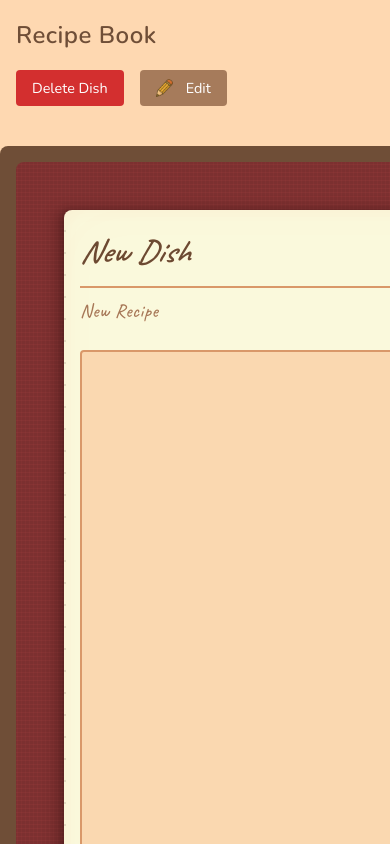
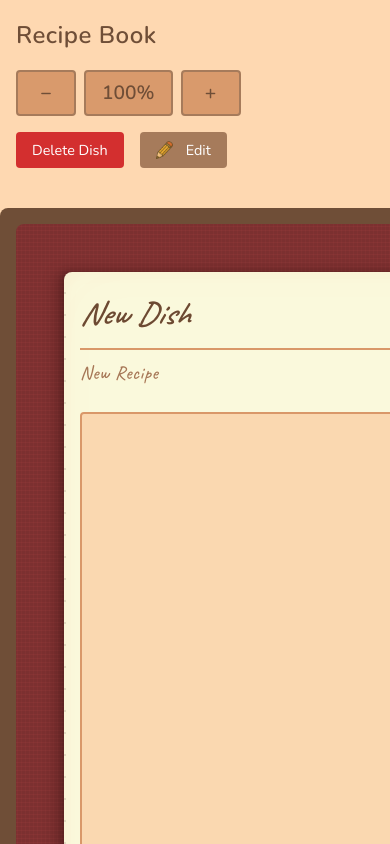
Before and after one commit to jocelynz4890/panko-frontend, a Vue app: page /recipe/1 in a window 390 px wide. Built offline with nearby package versions, Linux system fonts and the light colour scheme; no server answers; sample sign-in values are in the browser's storage.

Commit message:
mobile view zoomable

```diff
--- a/src/stores/calendar.js
+++ b/src/stores/calendar.js
@@ -119,7 +119,11 @@ export const useCalendarStore = defineStore('calendar', () => {
         if (update.type === 'delete') {
           deletesSet.add(update.scheduledRecipe)
           // Remove any moves for this scheduled recipe
-          movesByScheduledId.delete(update.scheduledRecipe)
+          // This ensures that if an item is moved then deleted, the move is canceled
+          if (movesByScheduledId.has(update.scheduledRecipe)) {
+            console.log('Canceling move for scheduled recipe that is being deleted:', update.scheduledRecipe)
+            movesByScheduledId.delete(update.scheduledRecipe)
+          }
         }
       }
 
--- a/src/views/CalendarView.vue
+++ b/src/views/CalendarView.vue
@@ -1,6 +1,13 @@
 <template>
   <div class="calendar-container">
     <h1 class="page-title">Cooking Calendar</h1>
+
+    <!-- Zoom Controls (mobile only) -->
+    <div class="zoom-controls">
+      <button @click="zoomOut" class="zoom-btn" title="Zoom Out">−</button>
+      <button @click="resetZoom" class="zoom-btn" title="Reset Zoom">{{ Math.round(zoom * 100) }}%</button>
+      <button @click="zoomIn" class="zoom-btn" title="Zoom In">+</button>
+    </div>
 
     <div v-if="loading" class="loading">Loading...</div>
     <div v-if="error" class="error">{{ error }}</div>
@@ -11,7 +18,7 @@
       @touchstart="handleTouchStart"
       @touchmove="handleTouchMove"
       @touchend="handleTouchEnd"
-      :style="{ transform: `translate(${panX}px, ${panY}px)` }"
+      :style="{ transform: `translate(${panX}px, ${panY}px) scale(${zoom})` }"
     >
       <div class="calendar-section">
         <div class="calendar-controls">
@@ -171,6 +178,10 @@ const startX = ref(0)
 const startY = ref(0)
 const initialPanX = ref(0)
 const initialPanY = ref(0)
+const zoom = ref(1)
+const initialZoom = ref(1)
+const initialDistance = ref(0)
+const isZooming = ref(false)
 
 const currentMonthYear = computed(() => {
   return currentDate.value.toLocaleDateString('en-US', { month: 'long', year: 'numeric' })
@@ -744,10 +755,13 @@ function confirmRemoveScheduled() {
     calendarStore.pendingUpdates.splice(pendingAddIndex, 1)
   } else if (pendingMoveIndex !== -1) {
     // Cancel the move and add delete instead
+    // IMPORTANT: Use the original scheduledRecipe ID from the move, not the current one
+    const moveUpdate = calendarStore.pendingUpdates[pendingMoveIndex]
     calendarStore.pendingUpdates.splice(pendingMoveIndex, 1)
+    // Use the oldScheduledRecipe from the move to ensure we delete the correct item
     calendarStore.addPendingUpdate({
       type: 'delete',
-      scheduledRecipe: scheduledRecipeId
+      scheduledRecipe: moveUpdate.oldScheduledRecipe
     })
   } else {
     // Add to pending deletes
@@ -849,9 +863,55 @@ onBeforeUnmount(() => {
   calendarStore.clearPendingUpdates()
 })
 
-// Touch panning handlers for mobile
+// Touch panning and zoom handlers for mobile
 function handleTouchStart(e) {
   if (e.touches.length === 1) {
+    isPanning.value = true
+    isZooming.value = false
+    startX.value = e.touches[0].clientX
+    startY.value = e.touches[0].clientY
+    initialPanX.value = panX.value
+    initialPanY.value = panY.value
+  } else if (e.touches.length === 2) {
+    isPanning.value = false
+    isZooming.value = true
+    const touch1 = e.touches[0]
+    const touch2 = e.touches[1]
+    initialDistance.value = Math.hypot(
+      touch2.clientX - touch1.clientX,
+      touch2.clientY - touch1.clientY
+    )
+    initialZoom.value = zoom.value
+  }
+}
+
+function handleTouchMove(e) {
+  if (e.touches.length === 2 && isZooming.value) {
+    e.preventDefault()
+    const touch1 = e.touches[0]
+    const touch2 = e.touches[1]
+    const currentDistance = Math.hypot(
+      touch2.clientX - touch1.clientX,
+      touch2.clientY - touch1.clientY
+    )
+    const scale = currentDistance / initialDistance.value
+    zoom.value = Math.max(0.5, Math.min(2, initialZoom.value * scale))
+  } else if (isPanning.value && e.touches.length === 1) {
+    e.preventDefault()
+    const deltaX = e.touches[0].clientX - startX.value
+    const deltaY = e.touches[0].clientY - startY.value
+
+    panX.value = initialPanX.value + deltaX
+    panY.value = initialPanY.value + deltaY
+  }
+}
+
+function handleTouchEnd(e) {
+  if (e.touches.length === 0) {
+    isPanning.value = false
+    isZooming.value = false
+  } else if (e.touches.length === 1) {
+    isZooming.value = false
     isPanning.value = true
     startX.value = e.touches[0].clientX
     startY.value = e.touches[0].clientY
@@ -860,19 +920,18 @@ function handleTouchStart(e) {
   }
 }
 
-function handleTouchMove(e) {
-  if (!isPanning.value || e.touches.length !== 1) return
-
-  e.preventDefault()
-  const deltaX = e.touches[0].clientX - startX.value
-  const deltaY = e.touches[0].clientY - startY.value
-
-  panX.value = initialPanX.value + deltaX
-  panY.value = initialPanY.value + deltaY
+function zoomIn() {
+  zoom.value = Math.min(2, zoom.value + 0.25)
 }
 
-function handleTouchEnd(e) {
-  isPanning.value = false
+function zoomOut() {
+  zoom.value = Math.max(0.5, zoom.value - 0.25)
+}
+
+function resetZoom() {
+  zoom.value = 1
+  panX.value = 0
+  panY.value = 0
 }
 </script>
 
@@ -1244,6 +1303,39 @@ function handleTouchEnd(e) {
     border-bottom: 2px solid var(--color-dark-brown);
   }
 
+  .zoom-controls {
+    position: sticky;
+    top: 60px;
+    z-index: 10;
+    display: flex;
+    justify-content: center;
+    gap: 0.5rem;
+    padding: 0.5rem;
+    background-color: var(--color-cream);
+    border-bottom: 1px solid var(--color-light-brown);
+  }
+
+  .zoom-btn {
+    padding: 0.5rem 1rem;
+    background-color: var(--color-light-brown);
+    color: var(--color-dark-brown);
+    border: 2px solid var(--color-medium-brown);
+    border-radius: 4px;
+    font-size: 1.2rem;
+    font-weight: 600;
+    cursor: pointer;
+    min-width: 60px;
+    transition: background-color 0.2s;
+  }
+
+  .zoom-btn:hover {
+    background-color: var(--color-gold);
+  }
+
+  .zoom-btn:active {
+    transform: scale(0.95);
+  }
+
   .panable-container {
     position: relative;
     width: max-content;
@@ -1255,6 +1347,7 @@ function handleTouchEnd(e) {
     transition: transform 0.1s ease-out;
     flex: 1;
     overflow: visible;
+    transform-origin: top left;
   }
 
   .panable-container:active {
--- a/src/views/RecipeBookView.vue
+++ b/src/views/RecipeBookView.vue
@@ -7,6 +7,12 @@
       <!-- Book header with name - Outside the book -->
       <div class="book-header">
         <h1 class="book-name">{{ book.name }}</h1>
+        <!-- Zoom Controls (mobile only) -->
+        <div class="zoom-controls">
+          <button @click="zoomOut" class="zoom-btn" title="Zoom Out">−</button>
+          <button @click="resetZoom" class="zoom-btn" title="Reset Zoom">{{ Math.round(zoom * 100) }}%</button>
+          <button @click="zoomIn" class="zoom-btn" title="Zoom In">+</button>
+        </div>
         <div class="book-header-actions">
           <button @click="handleRenameClick" class="action-btn rename-btn" title="Rename book">
             <img src="/assets/pencil.png" alt="Rename" class="action-icon" />
@@ -29,7 +35,7 @@
         @touchstart="handleTouchStart"
         @touchmove="handleTouchMove"
         @touchend="handleTouchEnd"
-        :style="{ transform: `translate(${panX}px, ${panY}px)` }"
+        :style="{ transform: `translate(${panX}px, ${panY}px) scale(${zoom})` }"
       >
         <div class="notebook">
           <!-- Book pages -->
@@ -357,6 +363,10 @@ const startX = ref(0)
 const startY = ref(0)
 const initialPanX = ref(0)
 const initialPanY = ref(0)
+const zoom = ref(1)
+const initialZoom = ref(1)
+const initialDistance = ref(0)
+const isZooming = ref(false)
 
 // Check for view query parameter
 onMounted(() => {
@@ -790,9 +800,55 @@ watch(() => route.query.refresh, () => {
   loadBookData()
 })
 
-// Touch panning handlers for mobile
+// Touch panning and zoom handlers for mobile
 function handleTouchStart(e) {
   if (e.touches.length === 1) {
+    isPanning.value = true
+    isZooming.value = false
+    startX.value = e.touches[0].clientX
+    startY.value = e.touches[0].clientY
+    initialPanX.value = panX.value
+    initialPanY.value = panY.value
+  } else if (e.touches.length === 2) {
+    isPanning.value = false
+    isZooming.value = true
+    const touch1 = e.touches[0]
+    const touch2 = e.touches[1]
+    initialDistance.value = Math.hypot(
+      touch2.clientX - touch1.clientX,
+      touch2.clientY - touch1.clientY
+    )
+    initialZoom.value = zoom.value
+  }
+}
+
+function handleTouchMove(e) {
+  if (e.touches.length === 2 && isZooming.value) {
+    e.preventDefault()
+    const touch1 = e.touches[0]
+    const touch2 = e.touches[1]
+    const currentDistance = Math.hypot(
+      touch2.clientX - touch1.clientX,
+      touch2.clientY - touch1.clientY
+    )
+    const scale = currentDistance / initialDistance.value
+    zoom.value = Math.max(0.5, Math.min(2, initialZoom.value * scale))
+  } else if (isPanning.value && e.touches.length === 1) {
+    e.preventDefault()
+    const deltaX = e.touches[0].clientX - startX.value
+    const deltaY = e.touches[0].clientY - startY.value
+
+    panX.value = initialPanX.value + deltaX
+    panY.value = initialPanY.value + deltaY
+  }
+}
+
+function handleTouchEnd(e) {
+  if (e.touches.length === 0) {
+    isPanning.value = false
+    isZooming.value = false
+  } else if (e.touches.length === 1) {
+    isZooming.value = false
     isPanning.value = true
     startX.value = e.touches[0].clientX
     startY.value = e.touches[0].clientY
@@ -801,19 +857,18 @@ function handleTouchStart(e) {
   }
 }
 
-function handleTouchMove(e) {
-  if (!isPanning.value || e.touches.length !== 1) return
-
-  e.preventDefault()
-  const deltaX = e.touches[0].clientX - startX.value
-  const deltaY = e.touches[0].clientY - startY.value
-
-  panX.value = initialPanX.value + deltaX
-  panY.value = initialPanY.value + deltaY
-}
-
-function handleTouchEnd(e) {
-  isPanning.value = false
+function zoomIn() {
+  zoom.value = Math.min(2, zoom.value + 0.25)
+}
+
+function zoomOut() {
+  zoom.value = Math.max(0.5, zoom.value - 0.25)
+}
+
+function resetZoom() {
+  zoom.value = 1
+  panX.value = 0
+  panY.value = 0
 }
 </script>
 
@@ -1616,6 +1671,37 @@ function handleTouchEnd(e) {
     background-color: var(--color-cream);
     padding: 1rem;
     margin: 0;
+    display: flex;
+    flex-direction: column;
+    gap: 0.5rem;
+  }
+
+  .zoom-controls {
+    display: flex;
+    justify-content: center;
+    gap: 0.5rem;
+    padding: 0.5rem 0;
+  }
+
+  .zoom-btn {
+    padding: 0.5rem 1rem;
+    background-color: var(--color-light-brown);
+    color: var(--color-dark-brown);
+    border: 2px solid var(--color-medium-brown);
+    border-radius: 4px;
+    font-size: 1.2rem;
+    font-weight: 600;
+    cursor: pointer;
+    min-width: 60px;
+    transition: background-color 0.2s;
+  }
+
+  .zoom-btn:hover {
+    background-color: var(--color-gold);
+  }
+
+  .zoom-btn:active {
+    transform: scale(0.95);
   }
 
   .panable-container {
@@ -1629,6 +1715,7 @@ function handleTouchEnd(e) {
     transition: transform 0.1s ease-out;
     flex: 1;
     overflow: visible;
+    transform-origin: top left;
   }
 
   .panable-container:active {
--- a/src/views/RecipeView.vue
+++ b/src/views/RecipeView.vue
@@ -8,6 +8,12 @@
       <!-- Book header with name and edit button - Outside the book -->
       <div class="book-header">
         <h1 class="book-name">{{ currentBookName }}</h1>
+        <!-- Zoom Controls (mobile only) -->
+        <div class="zoom-controls">
+          <button @click="zoomOut" class="zoom-btn" title="Zoom Out">−</button>
+          <button @click="resetZoom" class="zoom-btn" title="Reset Zoom">{{ Math.round(zoom * 100) }}%</button>
+          <button @click="zoomIn" class="zoom-btn" title="Zoom In">+</button>
+        </div>
         <div class="book-header-actions">
           <button
             v-if="dish && dish._id && !dish._id.startsWith('temp-')"
@@ -30,7 +36,7 @@
         @touchstart="handleTouchStart"
         @touchmove="handleTouchMove"
         @touchend="handleTouchEnd"
-        :style="{ transform: `translate(${panX}px, ${panY}px)` }"
+        :style="{ transform: `translate(${panX}px, ${panY}px) scale(${zoom})` }"
       >
         <div class="notebook">
           <!-- Book pages -->
@@ -364,6 +370,10 @@ const startX = ref(0)
 const startY = ref(0)
 const initialPanX = ref(0)
 const initialPanY = ref(0)
+const zoom = ref(1)
+const initialZoom = ref(1)
+const initialDistance = ref(0)
+const isZooming = ref(false)
 
 // Sort recipes by date, newest first (for display: New button, then newest on left, then older on right)
 const sortedRecipes = computed(() => {
@@ -1514,9 +1524,55 @@ onMounted(() => {
   loadDish()
 })
 
-// Touch panning handlers for mobile
+// Touch panning and zoom handlers for mobile
 function handleTouchStart(e) {
   if (e.touches.length === 1) {
+    isPanning.value = true
+    isZooming.value = false
+    startX.value = e.touches[0].clientX
+    startY.value = e.touches[0].clientY
+    initialPanX.value = panX.value
+    initialPanY.value = panY.value
+  } else if (e.touches.length === 2) {
+    isPanning.value = false
+    isZooming.value = true
+    const touch1 = e.touches[0]
+    const touch2 = e.touches[1]
+    initialDistance.value = Math.hypot(
+      touch2.clientX - touch1.clientX,
+      touch2.clientY - touch1.clientY
+    )
+    initialZoom.value = zoom.value
+  }
+}
+
+function handleTouchMove(e) {
+  if (e.touches.length === 2 && isZooming.value) {
+    e.preventDefault()
+    const touch1 = e.touches[0]
+    const touch2 = e.touches[1]
+    const currentDistance = Math.hypot(
+      touch2.clientX - touch1.clientX,
+      touch2.clientY - touch1.clientY
+    )
+    const scale = currentDistance / initialDistance.value
+    zoom.value = Math.max(0.5, Math.min(2, initialZoom.value * scale))
+  } else if (isPanning.value && e.touches.length === 1) {
+    e.preventDefault()
+    const deltaX = e.touches[0].clientX - startX.value
+    const deltaY = e.touches[0].clientY - startY.value
+
+    panX.value = initialPanX.value + deltaX
+    panY.value = initialPanY.value + deltaY
+  }
+}
+
+function handleTouchEnd(e) {
+  if (e.touches.length === 0) {
+    isPanning.value = false
+    isZooming.value = false
+  } else if (e.touches.length === 1) {
+    isZooming.value = false
     isPanning.value = true
     startX.value = e.touches[0].clientX
     startY.value = e.touches[0].clientY
@@ -1525,19 +1581,18 @@ function handleTouchStart(e) {
   }
 }
 
-function handleTouchMove(e) {
-  if (!isPanning.value || e.touches.length !== 1) return
-
-  e.preventDefault()
-  const deltaX = e.touches[0].clientX - startX.value
-  const deltaY = e.touches[0].clientY - startY.value
-
-  panX.value = initialPanX.value + deltaX
-  panY.value = initialPanY.value + deltaY
-}
-
-function handleTouchEnd(e) {
-  isPanning.value = false
+function zoomIn() {
+  zoom.value = Math.min(2, zoom.value + 0.25)
+}
+
+function zoomOut() {
+  zoom.value = Math.max(0.5, zoom.value - 0.25)
+}
+
+function resetZoom() {
+  zoom.value = 1
+  panX.value = 0
+  panY.value = 0
 }
 </script>
 
@@ -2444,6 +2499,37 @@ function handleTouchEnd(e) {
     background-color: var(--color-cream);
     padding: 1rem;
     margin: 0;
+    display: flex;
+    flex-direction: column;
+    gap: 0.5rem;
+  }
+
+  .zoom-controls {
+    display: flex;
+    justify-content: center;
+    gap: 0.5rem;
+    padding: 0.5rem 0;
+  }
+
+  .zoom-btn {
+    padding: 0.5rem 1rem;
+    background-color: var(--color-light-brown);
+    color: var(--color-dark-brown);
+    border: 2px solid var(--color-medium-brown);
+    border-radius: 4px;
+    font-size: 1.2rem;
+    font-weight: 600;
+    cursor: pointer;
+    min-width: 60px;
+    transition: background-color 0.2s;
+  }
+
+  .zoom-btn:hover {
+    background-color: var(--color-gold);
+  }
+
+  .zoom-btn:active {
+    transform: scale(0.95);
   }
 
   .panable-container {
@@ -2457,6 +2543,7 @@ function handleTouchEnd(e) {
     transition: transform 0.1s ease-out;
     flex: 1;
     overflow: visible;
+    transform-origin: top left;
   }
 
   .panable-container:active {
```
